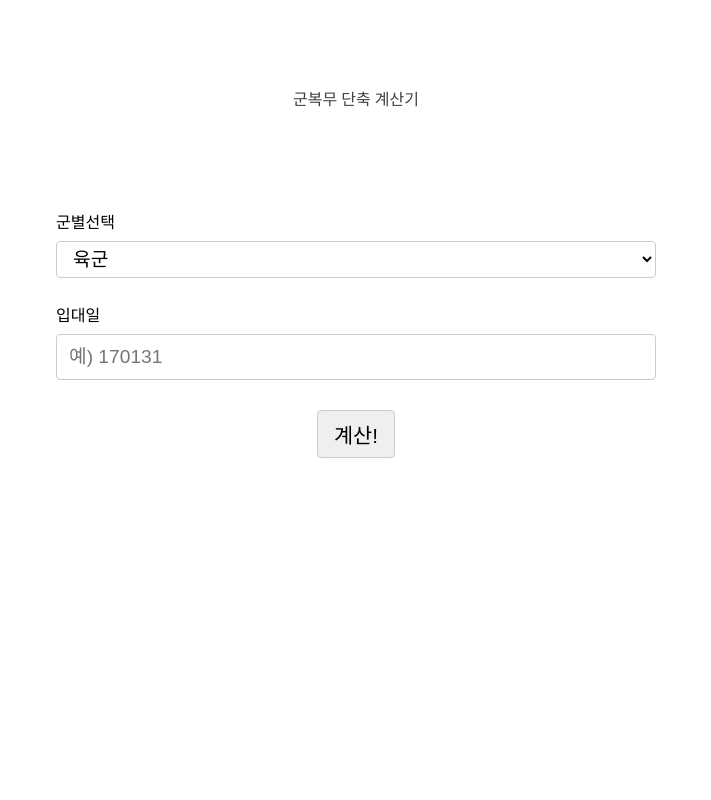
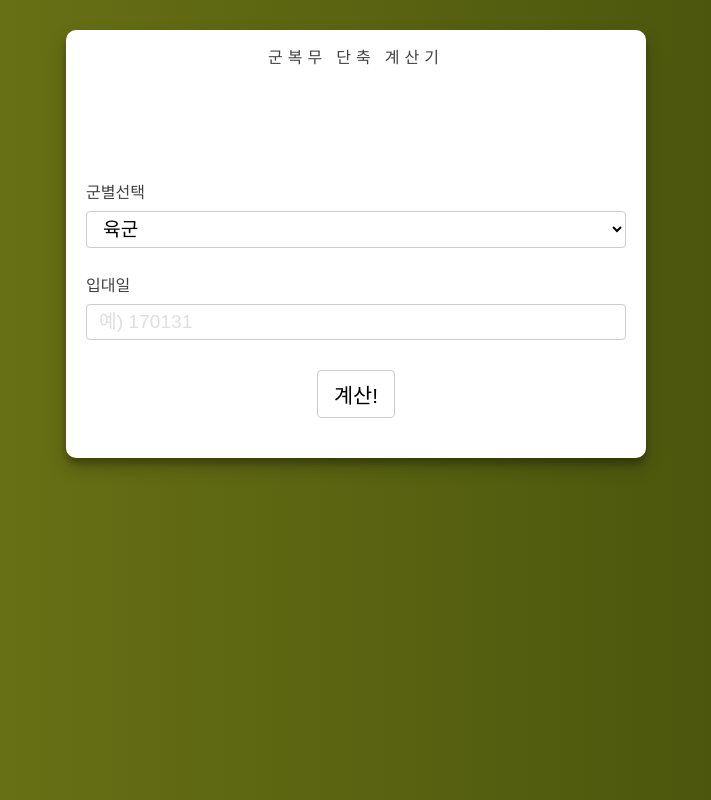
Before and after one commit to terrykwon/goondanchook, a website with bundled scripts: page index.html in a window 1280 px wide. Shown: the whole page, without its empty margins (284-995 px from the left). Built offline with nearby package versions, Linux system fonts and the light colour scheme; files whose address does not match are found by name.

Commit message:
Change layout to card-style

```diff
--- a/index.html
+++ b/index.html
@@ -18,11 +18,14 @@
 
 <body>
 
-<div class="container__head">
+<main class="container__main">
+
+    <div class="card">
+
+        <header>
             <h1>군복무 단축 계산기</h1>
-</div>
+        </header>
 
-<div class="container__main">
         <form class="form">
             <div class="field">
                 <label>군별선택</label>
@@ -50,6 +53,8 @@
 
     </div>
 
+</main>
+
 </body>
 
 </html>
--- a/index.js
+++ b/index.js
@@ -57,7 +57,13 @@ $(document).ready(function() {
         }
 
         changeDeltaText(reducedDays);
-        changeEndDateText(prevEndDate.subtract(reducedDays, 'd'));
+
+        if (delta > 0) {
+            changeEndDateText(prevEndDate.subtract(reducedDays, 'd'));
+        } else {
+            changeEndDateText(prevEndDate);
+        }
+
     });
 
 });
--- a/styles.css
+++ b/styles.css
@@ -2,24 +2,38 @@
 /*@import url(https://fonts.googleapis.com/earlyaccess/hanna.css);*/
 @import url(https://fonts.googleapis.com/earlyaccess/nanumgothic.css);
 
+body {
+    background: #414d0b;  /* fallback for old browsers */
+    background: -webkit-linear-gradient(to right, #727a17, #414d0b);  /* Chrome 10-25, Safari 5.1-6 */
+    background: linear-gradient(to right, #727a17, #414d0b); /* W3C, IE 10+/ Edge, Firefox 16+, Chrome 26+, Opera 12+, Safari 7+ */
+}
 
 h1, h2, h3, h4, h5, p, label {
-     font-family: 'Nanum Gothic', sans-serif;
+    font-family: 'Nanum Gothic', sans-serif;
+    color: #414141;
+}
+
+header {
+    height: 120px;
+    display: flex;
+    justify-content: center;
+    align-items: center;
 }
 
 h1 {
-    font-size: 2rem;
+    font-size: 1.6rem;
     font-weight: 700;
-    color: #404040;
+    letter-spacing: 5px;
 }
 
 .results h2 {
     font-size: 1.6rem;
-
+    line-height: 2.4rem;
 }
 
 .results h3 {
     font-size: 1.4rem;
+    line-height: 2.2rem;
     margin-top: 20px;
 }
 
@@ -34,7 +48,7 @@ h1 {
 }
 
 label {
-    font-size: 1.2rem;
+    font-size: 1rem;
     font-weight: 700;
 }
 
@@ -44,12 +58,37 @@ input[type=text], select {
     border: 1px solid #ccc;
     border-radius: 4px;
     box-sizing: border-box;
-    resize: vertical;
     font-size: 1.2rem;
     margin-top: 10px;
-    /*height: 45px;*/
-    line-height: 32px;
+    /*line-height: 32px;*/
     background: #ffffff;
+}
+
+select {
+
+}
+
+input[type=text]:focus {
+    outline: 0;
+    border: 1px solid green;
+}
+
+select:focus {
+    outline: 0;
+    border: 1px solid green;
+}
+
+::placeholder { /* Chrome, Firefox, Opera, Safari 10.1+ */
+    color: #dfdfdf;
+    opacity: 1; /* Firefox */
+}
+
+:-ms-input-placeholder { /* Internet Explorer 10-11 */
+    color: #dfdfdf;
+}
+
+::-ms-input-placeholder { /* Microsoft Edge */
+    color: #dfdfdf;
 }
 
 button {
@@ -58,15 +97,21 @@ button {
     border-radius: 4px;
     padding: 8px 16px;
     margin-top: 15px;
+    background-color: white;
+}
+
+button:focus {
+    outline: 0;
 }
 
 button:hover {
-    background-color: aliceblue;
+    background-color: #dfdfdf;
 }
 
-button:active {
-    background-color: aquamarine;
-}
+/*button:active {*/
+    /*background-color: aquamarine;*/
+    /*outline: 0;*/
+/*}*/
 
 .container__head {
     height: 120px;
@@ -78,13 +123,19 @@ button:active {
 }
 
 .container__main {
-    padding: 0 20px;
-    margin: 0 auto 0 auto;
+    margin: auto;
+}
+
+.card {
+    padding: 20px 20px 40px 20px;
+    margin: 30px 10px 0 10px;
     text-align: center;
+    background-color: white;
+    border-radius: 10px;
+    box-shadow: 0 10px 20px rgba(0,0,0,0.19), 0 6px 6px rgba(0,0,0,0.23);
 }
 
 .form {
-    padding-bottom: 30px;
     /*text-align: left;*/
     /*max-width: 400px;*/
     /*display: inline-block;*/
@@ -94,12 +145,9 @@ button:active {
     text-align: left;
 }
 
-.container__main .button {
-
-}
-
 .results {
     display: none;
+    padding: 40px 0;
 }
 
 
```
Lines whose indentation alone changed are shown as unchanged.
